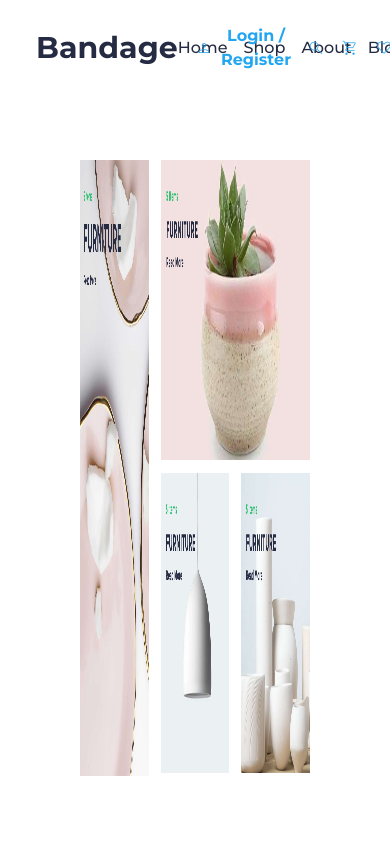
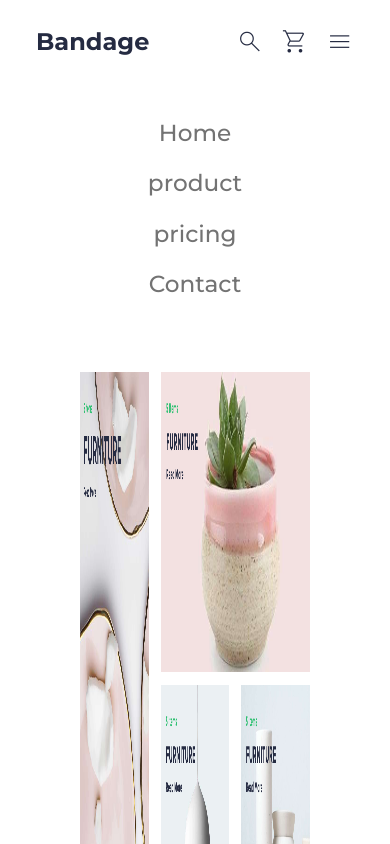
Before and after one commit to CrownedTechie/Sample-ecommerce-site, a React (Vite) app: page / in a window 390 px wide. Shown: the top 844 px of the page. Built offline with nearby package versions, Linux system fonts and the light colour scheme.

Commit message:
style mobile design for header component

```diff
--- a/src/components/Header.jsx
+++ b/src/components/Header.jsx
@@ -1,6 +1,6 @@
 import '../stylings/Header.css';
 import IconBtn from './IconBtn';
-import { NAV_LINKS } from '../data';
+import { NAV_LINKS_DESKTOP, NAV_LINKS_MOBILE } from '../data';
 
 
 const Header = () => {
@@ -11,18 +11,25 @@ const Header = () => {
                 <nav>
                     <h1 className='brand-name'>Bandage</h1>
 
-                    <ul className='nav-links'>
-                        {NAV_LINKS.map((link, index) => (
+                    <ul className='nav-links-desktop'>
+                        {NAV_LINKS_DESKTOP.map((link, index) => (
                             <li key={index}>{ link }</li>
-                       ))}
+                        ))}
+                    </ul>
+
+                    <ul className="nav-links-mobile">
+                        {NAV_LINKS_MOBILE.map((link, index) => (
+                            <li key={index}>{ link }</li>
+                        ))}
                     </ul>
                 </nav>
 
                 <div className='header-btns'>
-                    <IconBtn icon='person' value='Login / Register' />
-                    <IconBtn icon='search' />
-                    <IconBtn icon='shopping_cart' />
-                    <IconBtn icon='favorite' />
+                    <IconBtn icon='person' value='Login / Register' btnBoxStyling='iconBtn-person' />
+                    <IconBtn icon='search' styling='iconBtn-search' />
+                    <IconBtn icon='shopping_cart' styling='iconBtn-shoppingCart' />
+                    <IconBtn icon='favorite' btnBoxStyling='iconBtn-favorite' />
+                    <IconBtn icon='menu' btnBoxStyling='iconBtn-menu' />
                 </div>
             </header>
 
--- a/src/components/IconBtn.jsx
+++ b/src/components/IconBtn.jsx
@@ -1,13 +1,13 @@
 import '../stylings/IconBtn.css';
 
 
-const IconBtn = ({ icon, value, styling}) => {
+const IconBtn = ({ icon, value, styling, btnBoxStyling}) => {
   return (
     <>
-      <div className="btn-box">
+      <div className={`btn-box ${btnBoxStyling}`}>
         <span className="material-symbols-outlined">{icon}</span>
 
-       { value && <button className={ styling }>{value}</button>}
+        {value && <button className={ styling }>{value}</button>}
       </div>
     </>
   )
--- a/src/data.jsx
+++ b/src/data.jsx
@@ -5,7 +5,10 @@ import twoPager from "./assets/two-pager.png";
 
 
 
-export const NAV_LINKS = ['Home', 'Shop', 'About', 'Blog', 'Contact', 'Pages'];
+export const NAV_LINKS_DESKTOP = ['Home', 'Shop', 'About', 'Blog', 'Contact', 'Pages'];
+
+export const NAV_LINKS_MOBILE = ['Home', 'product', 'pricing', 'Contact'];
+
 
 export const SERVICECARD_DETAILS = [
     {
--- a/src/index.css
+++ b/src/index.css
@@ -4,4 +4,5 @@
 
 body {
     height: 100dvh;
+    background:  #FFFFFF;
 }
--- a/src/stylings/Header.css
+++ b/src/stylings/Header.css
@@ -4,7 +4,7 @@
     align-items: center;
 }
 
-.brand-name, .nav-links {
+.brand-name, .nav-links-desktop {
     color: #252B42;
 }
 
@@ -22,15 +22,76 @@
     line-height: 2.25rem;
 }
 
-.nav-links {
+.nav-links-desktop {
     font-weight: 500;
     display: flex;
     gap: 1rem;
 }
 
+.nav-links-mobile {
+    display: none;
+}
+
 .header-btns {
     color: #23A6F0;
     display: flex;
+    align-items: center;
+    justify-content: center;
     gap: 1rem;
     font-weight: 700;
 }
+
+.iconBtn-menu {
+    display: none;
+}
+
+
+
+@media screen and (max-width: 768px) {
+    .header {
+        position: relative;
+        z-index: 1;
+        margin-bottom: 14rem;
+    }
+
+    .brand-name {
+        font-size: 1.5rem;
+    }
+
+    .nav-links-desktop {
+        display: none;
+    }
+
+    .nav-links-mobile {
+        display: flex;
+        flex-direction: column;
+        gap: .97rem;
+        color: #737373;
+        position: absolute;
+        top: 100%;
+        text-align: center;
+        left: 0;
+        right: 0;
+        z-index: 0;
+        width: 100%;
+        font-size: 1.45rem;
+        font-weight: 500;
+        margin-top: 2rem;
+    }
+
+    .iconBtn-person, .iconBtn-favorite {
+        display: none;
+    }
+
+    .iconBtn-menu {
+        display: flex;
+    }
+
+    .header-btns {
+        color: #252B42;
+    }
+
+    .header-btns .material-symbols-outlined {
+        font-size: 1.8rem;
+    }
+  }
```
